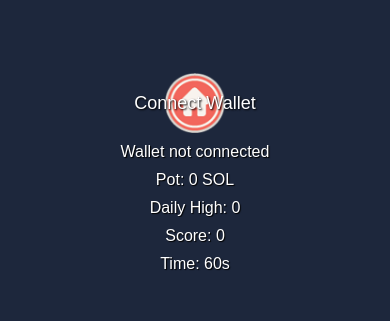
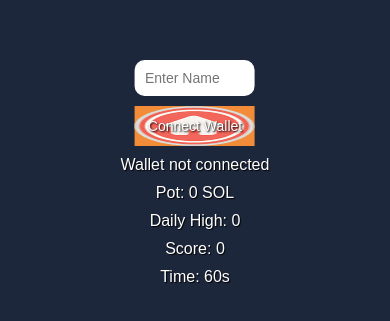
Before and after one commit to BagMonster/billion-dollar-ballin, a plain HTML site: page index.html in a window 390 px wide. Shown: the part 249-570 px from the top of the page. Drawn offline with Linux system fonts and the light colour scheme; a web font is replaced by a local one.

Commit message:
Update index.html

```diff
--- a/index.html
+++ b/index.html
@@ -40,8 +40,8 @@
             z-index: 5;
         }
         #connectWallet {
-            background: url('./assets/sprites/btn-home.png') no-repeat center;
-            background-size: contain;
+            background: url('./assets/sprites/btn-home.png') no-repeat center, url('./assets/desktop/sprites/btn-home.png') no-repeat center, #f28c38;
+            background-size: 100% 100%;
             width: 200px;
             height: 60px;
             padding: 0;
@@ -55,8 +55,8 @@
             margin: 10px auto;
         }
         #playButton, #practiceButton {
-            background: url('./assets/sprites/btn-replay.png') no-repeat center;
-            background-size: contain;
+            background: url('./assets/sprites/btn-replay.png') no-repeat center, url('./assets/desktop/sprites/btn-replay.png') no-repeat center, #f28c38;
+            background-size: 100% 100%;
             width: 200px;
             height: 60px;
             padding: 0;
@@ -69,18 +69,48 @@
             display: none;
             margin: 10px auto;
         }
+        #playerName {
+            margin: 10px auto;
+            padding: 10px;
+            width: 180px;
+            font-family: 'font', sans-serif;
+            font-size: 18px;
+            border-radius: 10px;
+            border: none;
+            display: block;
+        }
         #walletStatus, #pot, #highScore, #score, #timer {
             margin: 10px;
             font-size: 16px;
             text-shadow: 1px 1px 1px #000;
         }
+        @media (max-width: 600px) {
+            #connectWallet, #playButton, #practiceButton {
+                width: 120px;
+                height: 40px;
+                font-size: 14px;
+            }
+            #playerName {
+                width: 100px;
+                font-size: 14px;
+            }
+            #gameCanvas {
+                width: 100%;
+                height: auto;
+                max-width: 400px;
+                max-height: 600px;
+            }
+        }
     </style>
     <script src="https://unpkg.com/@solana/web3.js@latest/lib/index.iife.min.js"></script>
+    <!-- Uncomment if using Fiverr's Phaser bundle -->
+    <!-- <script src="https://cdn.jsdelivr.net/npm/phaser@3.80.1/dist/phaser.min.js"></script> -->
 </head>
 <body>
     <div class="fontload" style="font-family: 'font';">.</div>
     <canvas id="gameCanvas" width="400" height="600"></canvas>
     <div id="walletUI">
+        <input type="text" id="playerName" placeholder="Enter Name">
         <button id="connectWallet">Connect Wallet</button>
         <button id="playButton">Play (0.0025 SOL)</button>
         <button id="practiceButton">Practice Offline</button>
@@ -90,17 +120,24 @@
         <p id="score">Score: 0</p>
         <p id="timer">Time: 60s</p>
     </div>
-    <!-- Uncomment if using Fiverr's Phaser bundle -->
-    <script type="text/javascript" src="vendors~main.ab86658d639dc7e586ec.js"></script>
-    <script type="text/javascript" src="main.ab86658d639dc7e586ec.js"></script>
+    <!-- Uncomment if uploaded -->
+    <!-- <script type="text/javascript" src="vendors~main.ab86658d639dc7e586ec.js"></script> -->
+    <!-- <script type="text/javascript" src="main.ab86658d639dc7e586ec.js"></script> -->
     <script>
-        // Canvas logic (use if not Phaser-based)
+        let usePhaser = false;
+        const isMobile = /Mobi|Android/i.test(navigator.userAgent);
+        console.log('Device:', isMobile ? 'Mobile' : 'Desktop');
         const canvas = document.getElementById('gameCanvas');
         const ctx = canvas.getContext('2d');
-        const ballImg = new Image(); ballImg.src = './assets/sprites/ball.png';
-        const hoopTopImg = new Image(); hoopTopImg.src = './assets/sprites/hoop-top.png';
-        const hoopBotImg = new Image(); hoopBotImg.src = './assets/sprites/hoop-bot.png';
-        const bgImg = new Image(); bgImg.src = './assets/background.png';
+        const ballImg = new Image(); ballImg.src = isMobile ? './assets/sprites/ball.png?v=1' : './assets/desktop/sprites/ball-sheet.png?v=1';
+        const hoopTopImg = new Image(); hoopTopImg.src = isMobile ? './assets/sprites/hoop-top.png?v=1' : './assets/desktop/sprites/hoop.png?v=1';
+        const hoopBotImg = new Image(); hoopBotImg.src = isMobile ? './assets/sprites/hoop-bot.png?v=1' : './assets/desktop/sprites/hoop.png?v=1';
+        const bgImg = new Image(); bgImg.src = isMobile ? './assets/background.png?v=1' : './assets/desktop/sprites/bg.png?v=1';
+
+        ballImg.onerror = () => console.error('Failed to load ball image:', ballImg.src);
+        hoopTopImg.onerror = () => console.error('Failed to load hoop top:', hoopTopImg.src);
+        hoopBotImg.onerror = () => console.error('Failed to load hoop bot:', hoopBotImg.src);
+        bgImg.onerror = () => console.error('Failed to load background:', bgImg.src);
 
         let ball = { x: 50, y: 300, velocity: 0, gravity: 0.5, jump: -10 };
         let hoop = null;
@@ -112,6 +149,7 @@
         let dailyHighScore = 0;
         let pot = 0;
 
+        const playerNameInput = document.getElementById('playerName');
         const connectButton = document.getElementById('connectWallet');
         const playButton = document.getElementById('playButton');
         const practiceButton = document.getElementById('practiceButton');
@@ -120,6 +158,9 @@
         const highScoreDisplay = document.getElementById('highScore');
         const scoreDisplay = document.getElementById('score');
         const timerDisplay = document.getElementById('timer');
+
+        connectButton.addEventListener('load', () => console.log('Button image loaded'));
+        connectButton.onerror = () => console.error('Failed to load btn-home.png');
 
         connectButton.addEventListener('click', async () => {
             if (window.solana && window.solana.isPhantom) {
@@ -144,10 +185,18 @@
                 alert('Connect your wallet first!');
                 return;
             }
+            if (!playerNameInput.value.trim()) {
+                alert('Please enter your name!');
+                return;
+            }
             await chargeFee();
         });
 
         practiceButton.addEventListener('click', () => {
+            if (!playerNameInput.value.trim()) {
+                alert('Please enter your name!');
+                return;
+            }
             document.getElementById('walletUI').style.display = 'none';
             alert('Starting practice mode...');
             startGame();
@@ -203,6 +252,8 @@
         }
 
         function startGame() {
+            document.getElementById('walletUI').style.display = 'none';
+            setTimeout(() => document.getElementById('walletUI').style.display = 'none', 100);
             if (!ballImg.complete || !hoopTopImg.complete || !hoopBotImg.complete || !bgImg.complete) {
                 console.log('Images not loaded yet');
                 setTimeout(startGame, 100);
@@ -226,6 +277,7 @@
 
         function gameLoop() {
             if (!gameRunning) return;
+            document.getElementById('walletUI').style.display = 'none';
             ctx.drawImage(bgImg, 0, 0, 400, 600);
             ball.velocity += ball.gravity;
             ball.y += ball.velocity;
@@ -266,11 +318,23 @@
             connectButton.style.display = walletPublicKey ? 'none' : 'block';
             playButton.style.display = walletPublicKey ? 'block' : 'none';
             practiceButton.style.display = walletPublicKey ? 'none' : 'block';
+            setTimeout(() => {
+                if (!gameRunning) document.getElementById('walletUI').style.display = 'block';
+            }, 200);
         }
 
         document.addEventListener('keydown', () => {
             if (gameRunning) ball.velocity = ball.jump;
         });
+        document.addEventListener('touchstart', (e) => {
+            if (gameRunning && e.target.tagName !== 'INPUT') {
+                ball.velocity = ball.jump;
+                e.preventDefault();
+                ctx.fillStyle = 'rgba(255, 255, 255, 0.2)';
+                ctx.fillRect(ball.x, ball.y, 30, 30);
+                setTimeout(() => ctx.clearRect(ball.x, ball.y, 30, 30), 100);
+            }
+        }, { passive: false });
 
         setInterval(() => {
             if (pot > 0) {
@@ -281,6 +345,11 @@
                 highScoreDisplay.textContent = `Daily High: 0`;
             }
         }, 24 * 60 * 60 * 1000);
+
+        window.addEventListener('load', () => {
+            usePhaser = typeof Phaser !== 'undefined' && typeof vendorsLoaded !== 'undefined';
+            console.log(usePhaser ? 'Phaser detected—using bundled JS' : 'No Phaser—using canvas logic');
+        });
     </script>
 </body>
 </html>
```
